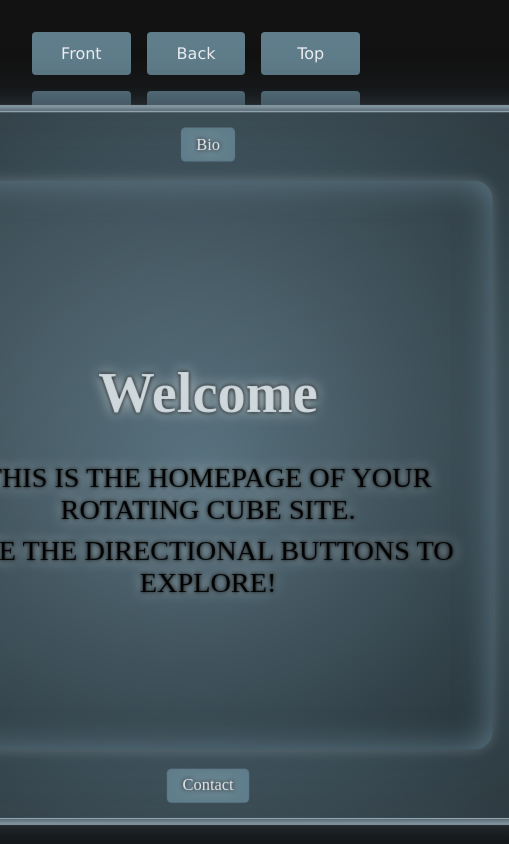
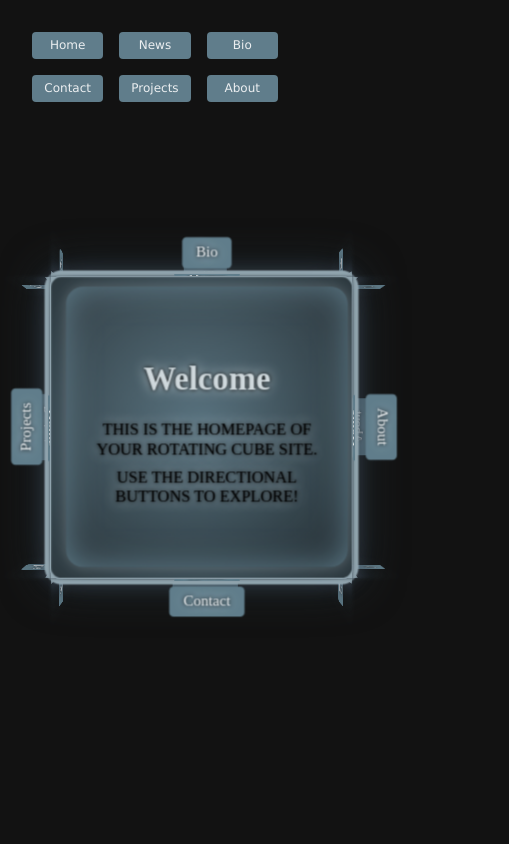
Before and after one commit to Dalmenros/frontend-dice-cube, a React (Vite) app in the folder frontend/: page / in a window 390 px wide. Shown: the whole page, 509 px wide, since content can reach past the window. Built offline with nearby package versions, Linux system fonts and the light colour scheme.

Commit message:
side menu

```diff
--- a/frontend/src/App.css
+++ b/frontend/src/App.css
@@ -168,3 +168,53 @@ input[type='radio'] {
     inset 0 0 30px var(--color-primary),
     0 0 12px rgba(255, 255, 255, 0.2);
 }
+
+
+@media (max-width: 1024px) {
+  :root {
+    --size: 480px;
+  }
+
+  .faceContent {
+    font-size: 1.25rem;
+    padding: 1.5rem;
+    width: 360px;
+    height: 360px;
+  }
+}
+
+@media (max-width: 768px) {
+  :root {
+    --size: 360px;
+  }
+
+  .faceContent {
+    font-size: 1.1rem;
+    padding: 1rem;
+    width: 300px;
+    height: 300px;
+  }
+
+  .btn {
+    font-size: 0.875rem;
+    padding: 0.5rem 1rem;
+  }
+}
+
+@media (max-width: 640px) {
+  :root {
+    --size: 280px;
+  }
+
+  .faceContent {
+    font-size: 0.95rem;
+    padding: 0.75rem;
+    width: 240px;
+    height: 240px;
+  }
+
+  .btn {
+    font-size: 0.75rem;
+    padding: 0.4rem 0.75rem;
+  }
+}
--- a/frontend/src/features/layout/Layout.jsx
+++ b/frontend/src/features/layout/Layout.jsx
@@ -14,12 +14,12 @@ function Layout() {
 
       <header>
         <div className="grid">
-          <label htmlFor="front" className="btn">Front</label>
-          <label htmlFor="back" className="btn">Back</label>
-          <label htmlFor="top" className="btn">Top</label>
-          <label htmlFor="bottom" className="btn">Bottom</label>
-          <label htmlFor="left" className="btn">Left</label>
-          <label htmlFor="right" className="btn">Right</label>
+          <label htmlFor="front" className="btn">Home</label>
+          <label htmlFor="back" className="btn">News</label>
+          <label htmlFor="top" className="btn">Bio</label>
+          <label htmlFor="bottom" className="btn">Contact</label>
+          <label htmlFor="left" className="btn">Projects</label>
+          <label htmlFor="right" className="btn">About</label>
         </div>
       </header>
 
```
